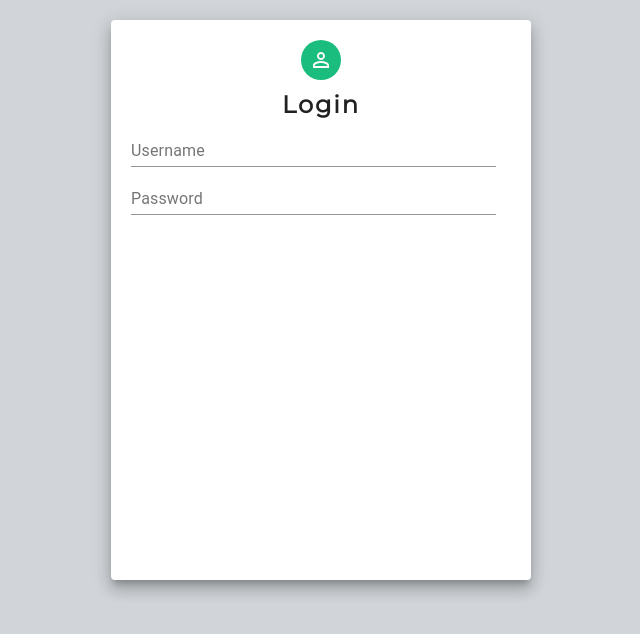
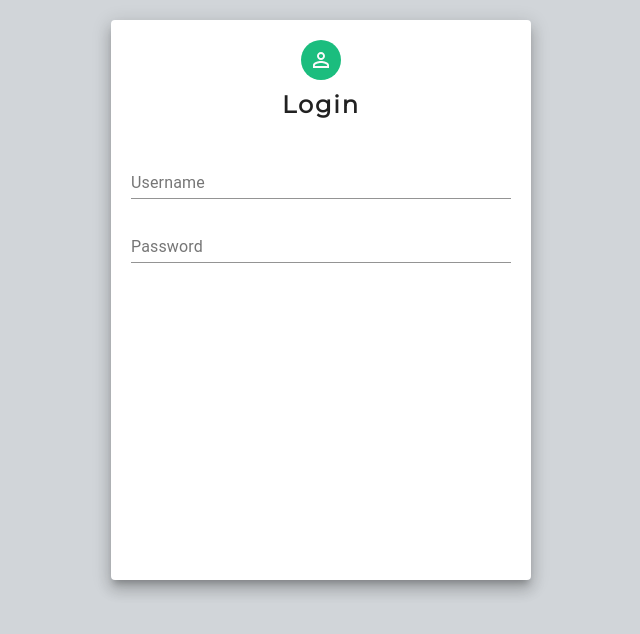
Before and after one commit to MAbdurahman/react-register-form-example, a React (Create React App) app: page / in a window 1280 px wide. Shown: the top 634 px of the page, without its empty margins (319-959 px from the left). Built offline with nearby package versions, Linux system fonts and the light colour scheme.

Commit message:
Update TextField in Login.jsx and styles.js

```diff
--- a/src/components/login/Login.jsx
+++ b/src/components/login/Login.jsx
@@ -16,25 +16,27 @@ export default function Login() {
    return (
       <Grid>
          <Paper elevation={10} className={classes.paperStyle} >
-            <Grid align='center' >
+            <Grid className={classes.heading} align='center' >
                <Avatar className={classes.avatarStyle}><PersonOutlineIcon /></Avatar>
                <h2>Login</h2>
             </Grid>
 
-            <Grid fullWidth>
+            <Grid>
                <TextField
+                  className={classes.textFieldStyle}
                   type='text'
                   id="input-with-icon-grid"
                   label="Username"
-                  style={{ width: '96%' }}
+
                />
             </Grid>
-            <Grid fullWidth>
+            <Grid>
                <TextField
+                  className={classes.textFieldStyle}
                   type='password'
                   id="input-with-icon-grid"
                   label="Password"
-                  style={{ width: '96%' }}
+
                />
             </Grid>
          </Paper>
--- a/src/components/login/styles.js
+++ b/src/components/login/styles.js
@@ -22,6 +22,7 @@ export default makeStyles(theme => ({
 		padding: '20px',
    },
    textFieldStyle: {
-      width: '100%'
+      width: '100%',
+      marginBottom: '1em'
    }
 }));
```
